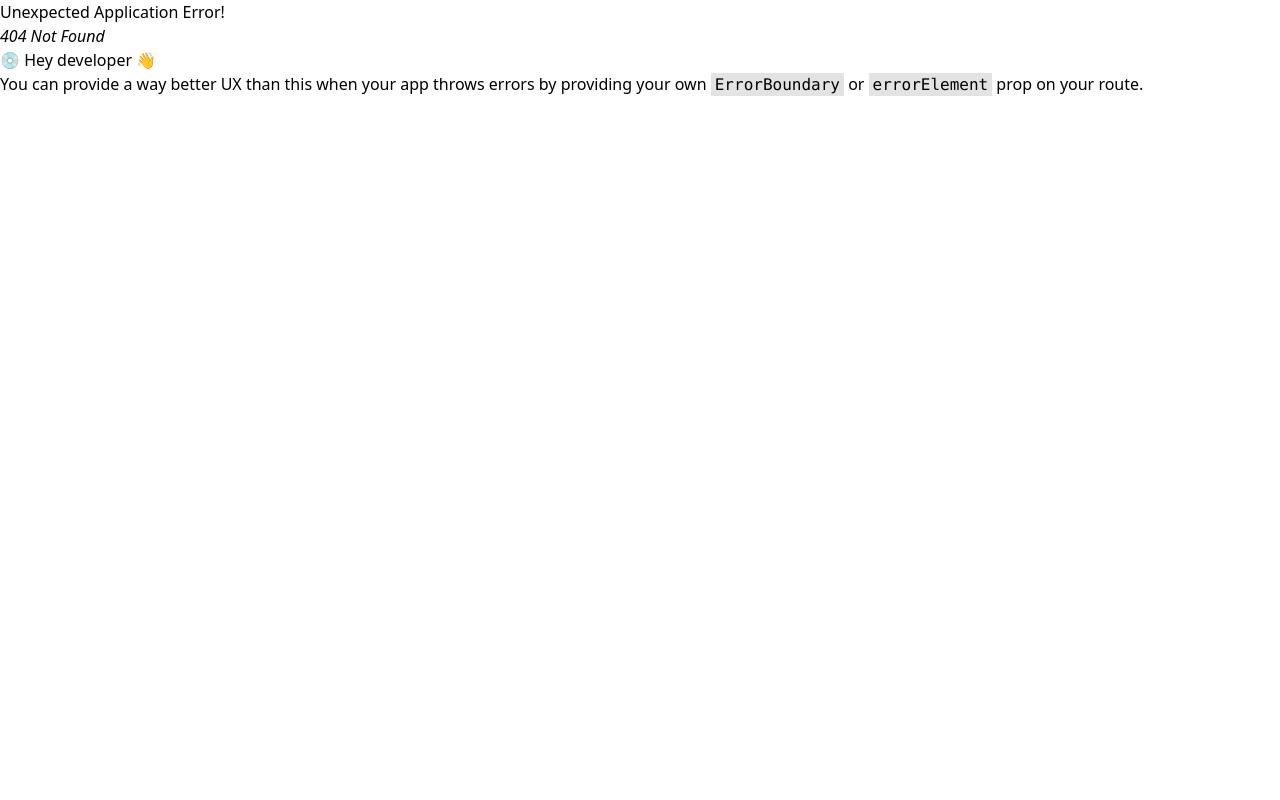
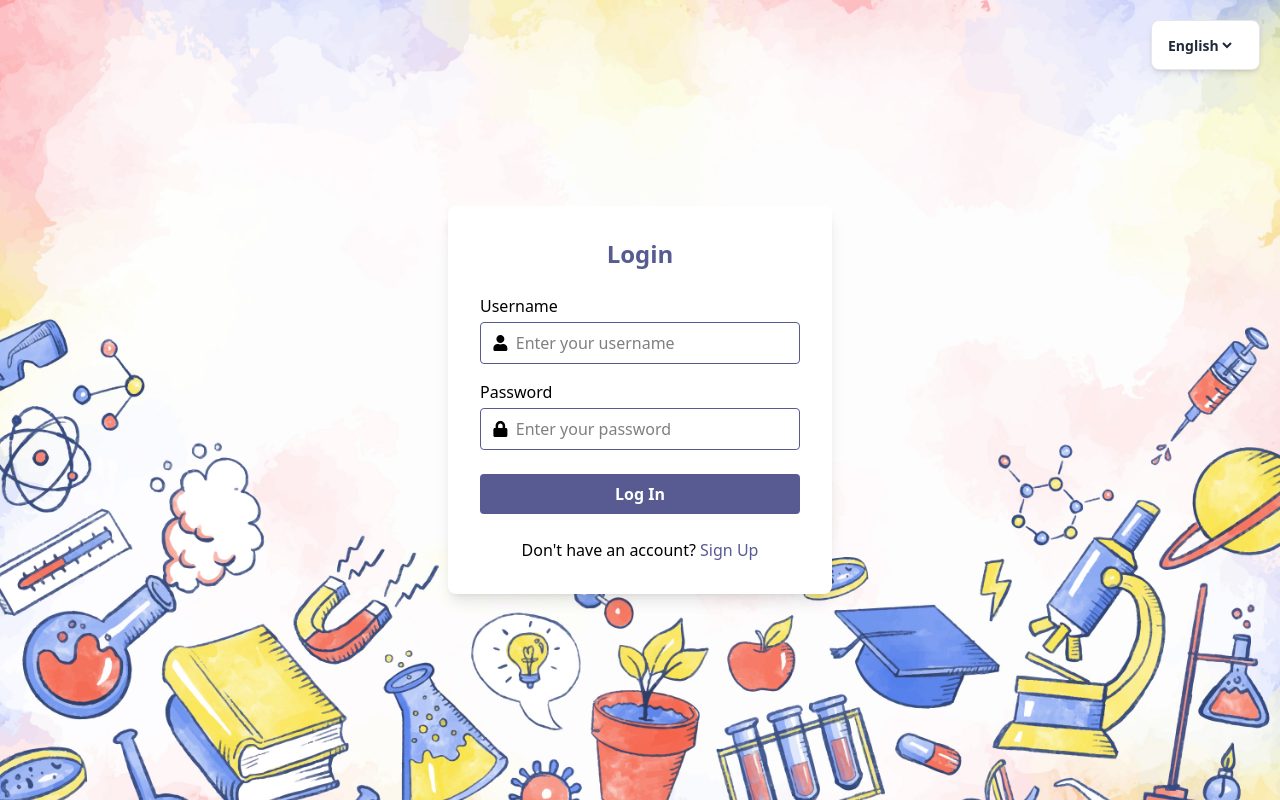
Before and after one commit to Md-Sifat-code/Science-Story, a React (Vite) app: page /login in a window 1280 px wide. Before the commit this address had no page. Built offline with nearby package versions, Linux system fonts and the light colour scheme.

Commit message:
updated routes

```diff
--- a/src/Auth/Components_auth/LandingAuth.jsx
+++ b/src/Auth/Components_auth/LandingAuth.jsx
@@ -32,13 +32,13 @@ function LandingAuth() {
         <h1 className="text-3xl font-bold">{t.title}</h1>
         <div className="space-x-4">
           <Link
-            to={"/auth/login"}
+            to={"/login"}
             className="bg-white text-[#575B91] font-semibold px-6 py-2 rounded hover:bg-gray-100 transition"
           >
             {t.login}
           </Link>
           <Link
-            to={"/auth/signup"}
+            to={"/signup"}
             className="bg-white text-[#575B91] font-semibold px-6 py-2 rounded hover:bg-gray-100 transition"
           >
             {t.signup}
--- a/src/Auth/Components_auth/Login.jsx
+++ b/src/Auth/Components_auth/Login.jsx
@@ -64,7 +64,7 @@ const Login = () => {
         localStorage.setItem("email", data.email);
 
         // Redirect the user after login
-        navigate("/"); // Change this to your desired route after successful login
+        navigate("/home"); // Change this to your desired route after successful login
       } else {
         const errorData = await response.json();
         setError(errorData.message || "Failed to log in.");
@@ -142,7 +142,7 @@ const Login = () => {
           {language === "bn"
             ? "আপনার অ্যাকাউন্ট নেই?"
             : "Don't have an account?"}{" "}
-          <Link to="/auth/signup" className="text-[#575B91] hover:underline">
+          <Link to="/signup" className="text-[#575B91] hover:underline">
             {language === "bn" ? "সাইন আপ করুন" : "Sign Up"}
           </Link>
         </h1>
--- a/src/Auth/Components_auth/Signin.jsx
+++ b/src/Auth/Components_auth/Signin.jsx
@@ -91,7 +91,7 @@ const Signin = () => {
         });
 
         // ✅ Redirect after successful signup
-        navigate("/auth/verification", { state: { email: formData.email } });
+        navigate("/verification", { state: { email: formData.email } });
       } else {
         alert(data.message || "Something went wrong.");
       }
@@ -202,7 +202,7 @@ const Signin = () => {
 
         <h1 className="mt-6 text-black font-medium text-center">
           {t.loginRedirect}{" "}
-          <Link to="/auth/login" className="text-[#575B91] hover:underline">
+          <Link to="/login" className="text-[#575B91] hover:underline">
             {t.loginLink}
           </Link>
         </h1>
```
Also changed, not shown: src/main.jsx (+7 -7 lines).
